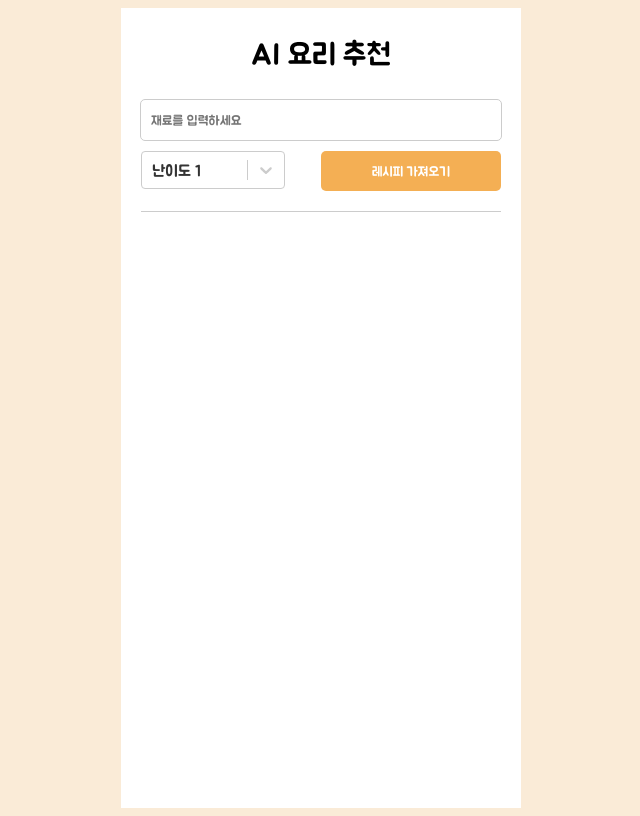
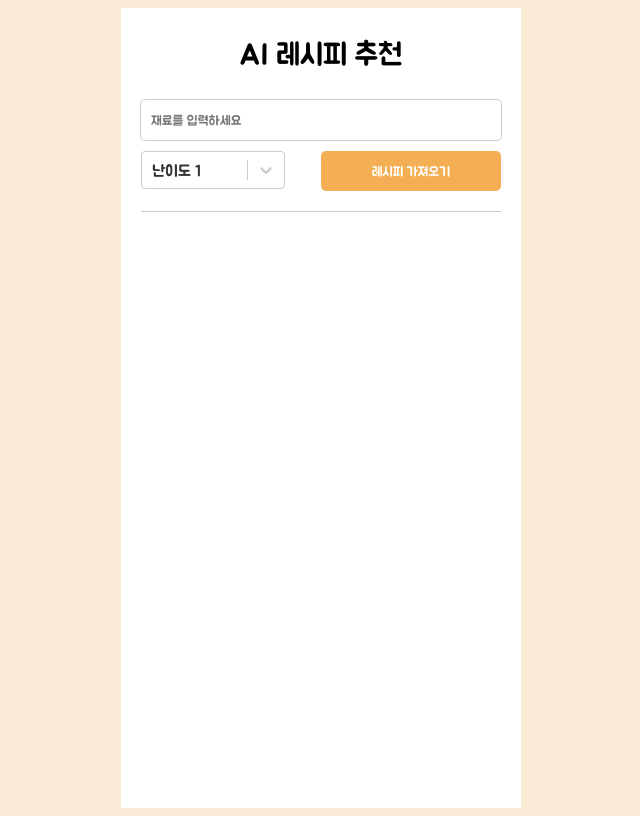
Before and after one commit to NangManBo/recipe-ai, a Next.js app: page / in a window 1280 px wide. Shown: the whole page, without its empty margins (319-959 px from the left). Built offline with nearby package versions, Linux system fonts and the light colour scheme.

Commit message:
제목 수정

```diff
--- a/src/app/page.tsx
+++ b/src/app/page.tsx
@@ -60,7 +60,7 @@ export default function Home() {
 
   return (
     <div className="main-page">
-      <p className="title">AI 요리 추천</p>
+      <p className="title">AI 레시피 추천</p>
       <input
         className="input"
         type="text"
```
